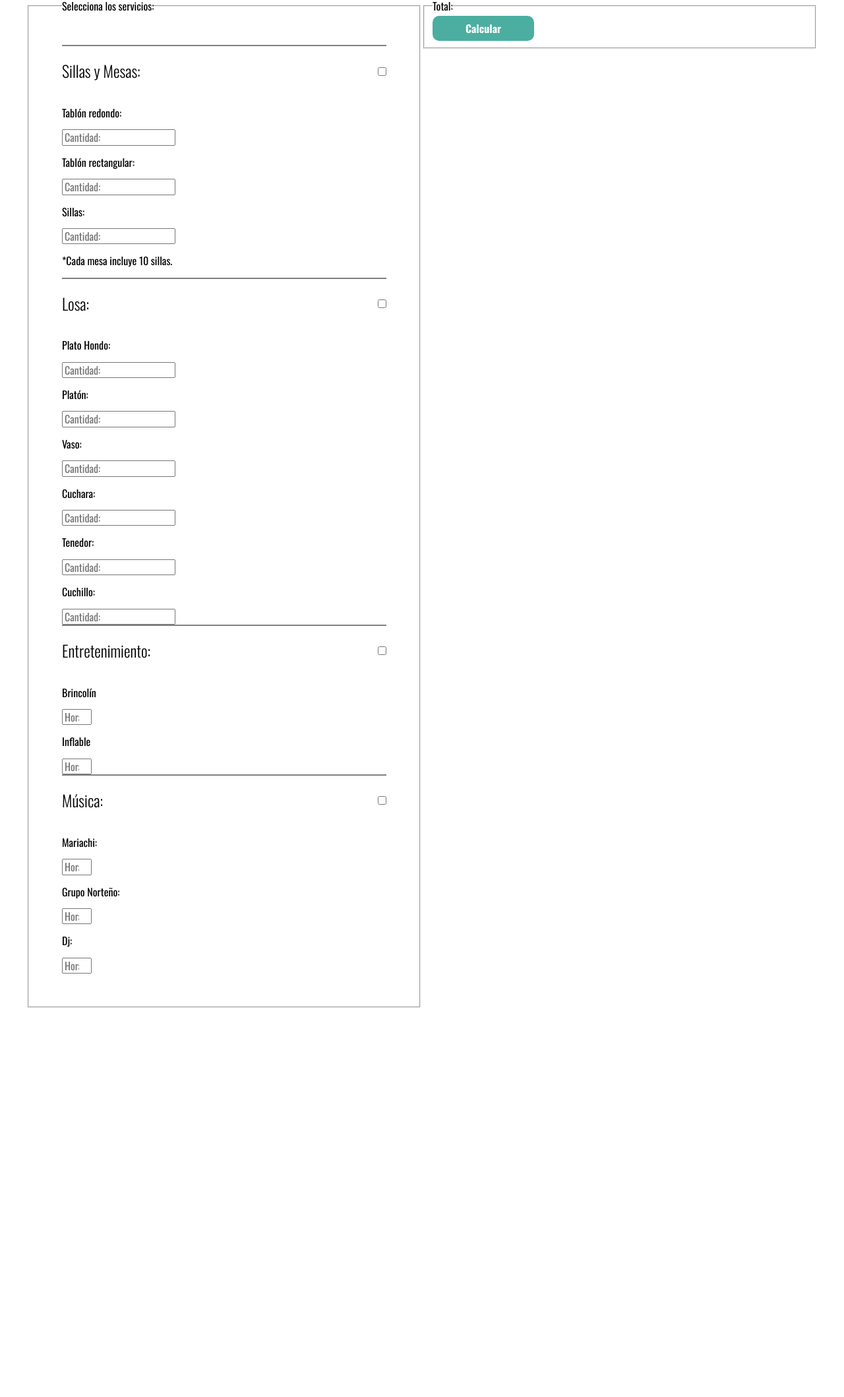
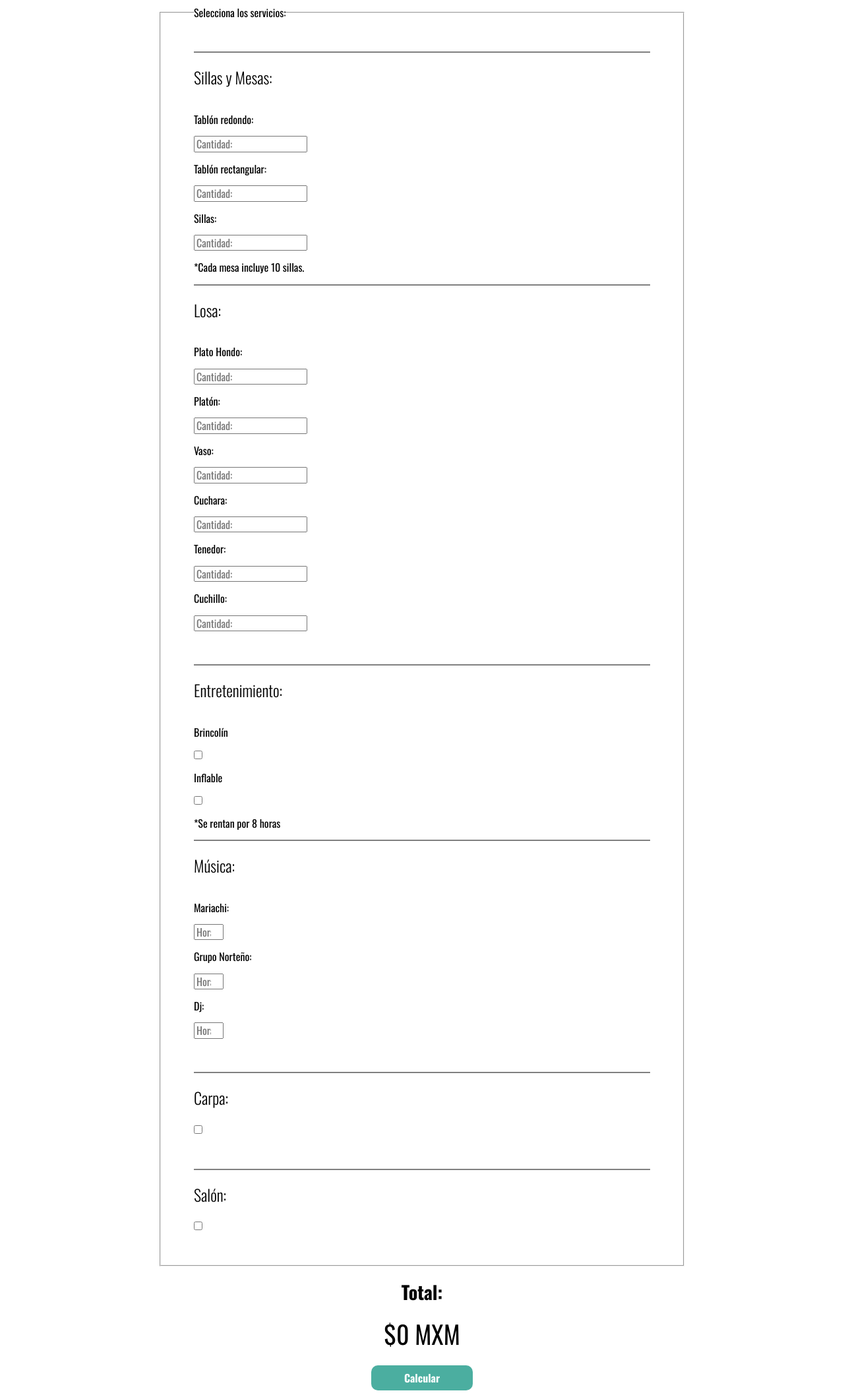
Before and after one commit to Emanyel/TITULACION2, a PHP site: page /Alquiladora/app.html in a window 1280 px wide. Shown: the part 60-2178 px from the top of the page at 66% size. Before the commit the page ends 1588 px from the top, so only its background shows below. Run offline with PHP 8.4, Linux system fonts and the light colour scheme; some libraries are stand-ins or nearby versions.

Commit message:
Cotizador terminado
Y validado

```diff
--- a/Alquiladora/app.html
+++ b/Alquiladora/app.html
@@ -16,10 +16,9 @@
 
 <body>
 
-    <div class="container">
+    <div>
 
         <header>
-
             <div class="barra pad-lados">
                 <div class="nav-logo">
                     <a href="../index.html" class="mayusculas">
@@ -27,10 +26,9 @@
                     </a>
                 </div>
             </div>
-
         </header>
 
-        <div class="seccion-cotizar contenedor">
+        <div class="seccion-cotizar contenedor container">
             <div class="seleccionar-servicios">
                 <form action="">
                     <fieldset class="serv">
@@ -38,7 +36,6 @@
 
                         <div class="grupo-check">
                             <h3>Sillas y Mesas: </h3>
-                            <input type="checkbox" name="" id="">
                         </div>
 
                         <p>Tablón redondo:</p>
@@ -51,7 +48,6 @@
 
                         <div class="grupo-check">
                             <h3>Losa: </h3>
-                            <input type="checkbox" name="" id="">
                         </div>
 
                         <p>Plato Hondo:</p>
@@ -66,20 +62,20 @@
                         <input type="number" name="" id="cantidadTenedor" min="0" placeholder="Cantidad:">
                         <p>Cuchillo:</p>
                         <input type="number" name="" id="cantidadCuchillo" min="0" placeholder="Cantidad:">
+                        <p> </p>
 
                         <div class="grupo-check">
                             <h3>Entretenimiento: </h3>
-                            <input type="checkbox" name="" id="">
                         </div>
 
                         <p>Brincolín</p>
-                        <input type="number" name="" id="brincolin" min="0" max="8" placeholder="Horas:">
+                        <input type="checkbox" name="" id="brincolin">
                         <p>Inflable</p>
-                        <input type="number" name="" id="inflable" min="0" max="8" placeholder="Horas:">
+                        <input type="checkbox" name="" id="inflable">
+                        <p>*Se rentan por 8 horas</p>
 
                         <div class="grupo-check">
                             <h3>Música: </h3>
-                            <input type="checkbox" name="" id="">
                         </div>
 
                         <p>Mariachi:</p>
@@ -91,55 +87,40 @@
                         <p>Dj: </p>
                         <input type="number" name="" id="dj" min="0" max="6" placeholder="Horas:">
 
-                        <!--
+                        <p> </p>
 
                         <div class="grupo-check">
-                            <h3>Lonas: </h3>
-                            <input type="checkbox" name="" id="">
+                            <h3>Carpa: </h3>
                         </div>
 
-                        <select name="" id="">
-                            <option value="value1" selected disabled>--Selecciona Medidas:</option>
-                            <option value="value2">Chica</option>
-                            <option value="value3">Mediana</option>
-                            <option value="value3">Grande</option>
-                        </select>
+                        <input type="checkbox" name="" id="lona">
+                        <p> </p>
+
 
                         <div class="grupo-check">
                             <h3>Salón: </h3>
-                            <input type="checkbox" name="" id="">
                         </div>
 
-                        <select name="" id="">
-                            <option value="value1" selected disabled>--Selecciona Salón:</option>
-                            <option value="value2">Salón x</option>
-                            <option value="value3">Salón y</option>
-                            <option value="value3">Salón z</option>
-                        </select>
-                        -->
+                        <input type="checkbox" name="" id="salon">
 
                     </fieldset>
                 </form>
 
             </div>
 
-            <div class="detalle-servicios">
-                <div>
-                    <fieldset>
-                        <legend>Total: </legend>
-                        <div id="sumaTotal"></div>
-                        <button type="submit" class="boton-verde letra-blanca"
-                            style="border-style: none;" id="btnCalcular">Calcular</button>
-                    </fieldset>
-                    <div>
-                    </div>
-                </div>
-
+            <div class="contenedor-flex">
+                <h2>Total: </h2>
+                <h1 id="sumaTotal">$0 MXM</h1>
+                <button type="submit" class="boton-verde letra-blanca" style="border-style: none;"
+                    id="btnCalcular">Calcular</button>
             </div>
 
-            <script src="js/wow.min.js"></script>
-            <script>new WOW().init();</script>
-            <script src="js/cotizar.js"></script>
+        </div>
+    </div>
+
+    <script src="js/wow.min.js"></script>
+    <script>new WOW().init();</script>
+    <script src="js/cotizar.js"></script>
 
 </body>
 
--- a/Alquiladora/css/estilos-app.css
+++ b/Alquiladora/css/estilos-app.css
@@ -11,8 +11,12 @@ body{
 /* GLOBALES */
 
 .contenedor{
-    max-width: 1200px;
+    max-width: 800px;
     margin: 0 auto;
+}
+
+.container{
+    padding: 1rem;
 }
 
 h1{
@@ -101,15 +105,6 @@ a{
 
 /*******  APP COTIZACIÓN   *******/
 
-@media (min-width: 768px){
-
-    .seccion-cotizar{
-        display: grid;
-        grid-template-columns: repeat(2, 1fr);
-    }
-
-}
-
 .grupo-check{
     display: flex;
     justify-content: space-between;
@@ -124,3 +119,14 @@ a{
 select{
     margin-bottom: 2rem;
 }
+
+.contenedor-flex{
+    display: flex;
+    justify-content: center;
+    align-items: center;
+    flex-direction: column;
+}
+
+.contenedor-flex h2{
+    margin-bottom: 0;
+}
--- a/Alquiladora/js/cotizar.js
+++ b/Alquiladora/js/cotizar.js
@@ -1,5 +1,4 @@
 //Sillas y mesas
-
 let cantidadRedondo = document.getElementById('cantidadRedondo');
 let cantidadRectangular = document.getElementById('cantidadRectangular');
 let cantidadSillas = document.getElementById('cantidadSillas');
@@ -21,15 +20,89 @@ let mariachi = document.getElementById('mariachi');
 let norteño = document.getElementById('norteño');
 let dj = document.getElementById('dj');
 
+//Lona y salón
+let lona = document.getElementById('lona');
+let salon = document.getElementById('salon');
+
 let sumaTotal = document.getElementById('sumaTotal');
 
-let btnCalcular = document.getElementById('btnCalcular').onclick = function(){
-    let resultadoSillas = (parseInt(cantidadRedondo.value)*40) + (parseInt(cantidadRectangular.value)*30) + (parseInt(cantidadSillas.value)*2);
+//Evento onclick en el Botón Calcular
+let btnCalcular = document.getElementById('btnCalcular').onclick = function () {
+
+    //Validación Sillas y Mesas
+    if (Number.isNaN(cantidadRedondo.valueAsNumber)) {
+        cantidadRedondo.value = 0;
+    }
+    if (Number.isNaN(cantidadRectangular.valueAsNumber)) {
+        cantidadRectangular.value = 0;
+    }
+    if (Number.isNaN(cantidadSillas.valueAsNumber)) {
+        cantidadSillas.value = 0;
+    }
+
+    //Validación Losa
+    if (Number.isNaN(cantidadHondo.valueAsNumber)) {
+        cantidadHondo.value = 0;
+    }
+    if (Number.isNaN(cantidadPlaton.valueAsNumber)) {
+        cantidadPlaton.value = 0;
+    }
+    if (Number.isNaN(cantidadVaso.valueAsNumber)) {
+        cantidadVaso.value = 0;
+    }
+    if (Number.isNaN(cantidadCuchara.valueAsNumber)) {
+        cantidadCuchara.value = 0;
+    }
+    if (Number.isNaN(cantidadTenedor.valueAsNumber)) {
+        cantidadTenedor.value = 0;
+    }
+    if (Number.isNaN(cantidadCuchillo.valueAsNumber)) {
+        cantidadCuchillo.value = 0;
+    }
+
+    //Validación Checkbox Entretenimiento
+    if(brincolin.checked === true){
+        var valorBrincolin = 450;
+    }else{
+        var valorBrincolin = 0;
+    }
+
+    if(inflable.checked === true){
+        var valorInflable = 350;
+    }else{
+        var valorInflable = 0;
+    }
+
+    //Validación Música
+    if (Number.isNaN(mariachi.valueAsNumber)) {
+        mariachi.value = 0;
+    }
+    if (Number.isNaN(norteño.valueAsNumber)) {
+        norteño.value = 0;
+    }
+    if (Number.isNaN(dj.valueAsNumber)) {
+        dj.value = 0;
+    }
+
+    //Validación Lona y Salón
+    if(lona.checked === true){
+        var valorLona = 3500;
+    }else{
+        var valorLona = 0;
+    }
+
+    if(salon.checked === true){
+        var valorSalon = 10000;
+    }else{
+        var valorSalon = 0;
+    }
+
+    //Suma de los valores de cada sección
+    let resultadoSillas = (parseInt(cantidadRedondo.value) * 40) + (parseInt(cantidadRectangular.value) * 30) + (parseInt(cantidadSillas.value) * 2);
     let resultadoLosa = (parseInt(cantidadHondo.value)*3) + (parseInt(cantidadPlaton.value)*3) + (parseInt(cantidadVaso.value)*3) + (parseInt(cantidadCuchara.value)*1.5) + (parseInt(cantidadTenedor.value)*1.5) + (parseInt(cantidadCuchillo.value)*1.5);
-    let resultadoEntre = (parseInt(brincolin.value)*55) + (parseInt(inflable.value)*45);
+    let resultadoEntre = (valorBrincolin + valorInflable);
     let resultadoMusica = (parseInt(mariachi.value)*3500) + (parseInt(norteño.value)*4500) + (parseInt(dj.value)*1000);
 
-    let total = resultadoSillas + resultadoLosa + resultadoEntre + resultadoMusica;
-    sumaTotal.innerHTML = "$ " + total;
-
+    let total = (resultadoSillas + resultadoLosa + resultadoEntre + resultadoMusica + valorLona + valorSalon);
+    sumaTotal.innerHTML = "$ " + total + " MXM";
 }
```
